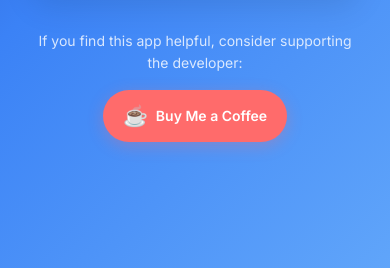
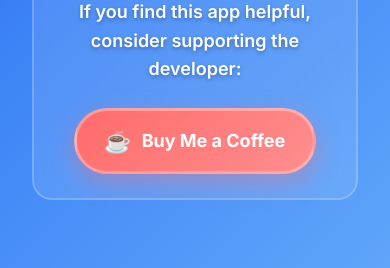
Before and after one commit to gally74/gaelic-football-rules, a plain HTML site: page index.html in a window 390 px wide. Shown: the part 576-844 px from the top of the page. Drawn offline with Linux system fonts and the light colour scheme.

Commit message:
Make Buy Me a Coffee button much more prominent with enhanced styling and animations

```diff
--- a/styles.css
+++ b/styles.css
@@ -134,66 +134,131 @@ body {
 .support-section {
     margin-top: 3rem;
     text-align: center;
+    background: rgba(255, 255, 255, 0.1);
+    padding: 2rem;
+    border-radius: 20px;
+    backdrop-filter: blur(10px);
+    border: 2px solid rgba(255, 255, 255, 0.2);
 }
 
 .support-text {
-    color: rgba(255, 255, 255, 0.8);
-    font-size: 1rem;
-    margin-bottom: 1rem;
-    font-weight: 400;
+    color: white;
+    font-size: 1.25rem;
+    margin-bottom: 1.5rem;
+    font-weight: 600;
+    text-shadow: 0 2px 4px rgba(0, 0, 0, 0.3);
 }
 
 .support-btn {
     display: inline-flex;
     align-items: center;
-    gap: 0.5rem;
-    background: #ff6b6b;
+    gap: 0.75rem;
+    background: linear-gradient(135deg, #ff6b6b 0%, #ff8e8e 100%);
     color: white;
     text-decoration: none;
-    padding: 0.75rem 1.5rem;
+    padding: 1rem 2rem;
     border-radius: 50px;
-    font-weight: 600;
-    font-size: 1rem;
+    font-weight: 700;
+    font-size: 1.25rem;
     transition: all 0.3s ease;
-    box-shadow: 0 4px 16px rgba(255, 107, 107, 0.3);
+    box-shadow: 0 8px 25px rgba(255, 107, 107, 0.4);
+    border: 3px solid rgba(255, 255, 255, 0.3);
+    position: relative;
+    overflow: hidden;
+}
+
+.support-btn::before {
+    content: '';
+    position: absolute;
+    top: 0;
+    left: -100%;
+    width: 100%;
+    height: 100%;
+    background: linear-gradient(90deg, transparent, rgba(255, 255, 255, 0.2), transparent);
+    transition: left 0.5s;
+}
+
+.support-btn:hover::before {
+    left: 100%;
 }
 
 .support-btn:hover {
-    background: #ff5252;
-    transform: translateY(-2px);
-    box-shadow: 0 6px 20px rgba(255, 107, 107, 0.4);
+    background: linear-gradient(135deg, #ff5252 0%, #ff7676 100%);
+    transform: translateY(-3px) scale(1.05);
+    box-shadow: 0 12px 35px rgba(255, 107, 107, 0.6);
+    border-color: rgba(255, 255, 255, 0.5);
+}
+
+.support-btn:active {
+    transform: translateY(-1px) scale(1.02);
 }
 
 .support-icon {
-    font-size: 1.25rem;
+    font-size: 1.5rem;
+    animation: pulse 2s infinite;
+}
+
+@keyframes pulse {
+    0%, 100% {
+        transform: scale(1);
+    }
+    50% {
+        transform: scale(1.1);
+    }
 }
 
 /* Support button in header */
 .btn-support {
-    background: #ff6b6b !important;
+    background: linear-gradient(135deg, #ff6b6b 0%, #ff8e8e 100%) !important;
     color: white !important;
-    border: none;
-    font-weight: 600;
+    border: 2px solid rgba(255, 255, 255, 0.3) !important;
+    font-weight: 700 !important;
+    font-size: 0.875rem !important;
     transition: all 0.3s ease;
+    box-shadow: 0 4px 15px rgba(255, 107, 107, 0.4) !important;
+    position: relative;
+    overflow: hidden;
+}
+
+.btn-support::before {
+    content: '';
+    position: absolute;
+    top: 0;
+    left: -100%;
+    width: 100%;
+    height: 100%;
+    background: linear-gradient(90deg, transparent, rgba(255, 255, 255, 0.2), transparent);
+    transition: left 0.5s;
+}
+
+.btn-support:hover::before {
+    left: 100%;
 }
 
 .btn-support:hover {
-    background: #ff5252 !important;
-    transform: translateY(-1px);
+    background: linear-gradient(135deg, #ff5252 0%, #ff7676 100%) !important;
+    transform: translateY(-2px) scale(1.05) !important;
+    box-shadow: 0 6px 20px rgba(255, 107, 107, 0.6) !important;
+    border-color: rgba(255, 255, 255, 0.5) !important;
 }
 
 @media (max-width: 768px) {
     .support-section {
         margin-top: 2rem;
+        padding: 1.5rem;
     }
 
     .support-text {
-        font-size: 0.875rem;
+        font-size: 1.125rem;
     }
 
     .support-btn {
-        font-size: 0.875rem;
-        padding: 0.625rem 1.25rem;
+        font-size: 1.125rem;
+        padding: 0.875rem 1.75rem;
+    }
+
+    .support-icon {
+        font-size: 1.25rem;
     }
 }
 
```
